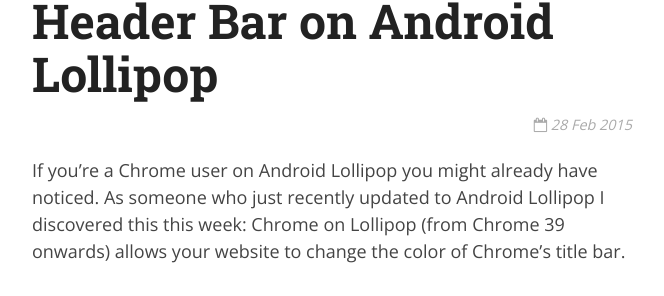
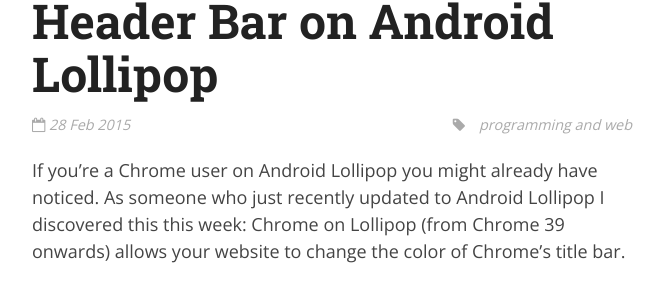
Before and after one commit to hamvocke/hamvocke.github.io, a Jekyll site: the page built from _posts/2015-02-28-colorful-header-bar-chrome-android.md, in a window 1280 px wide. Shown: the part 243-539 px from the top of the page, without its empty margins (308-972 px from the left). Built offline with Jekyll 4.4.1, drawn with Linux system fonts in a browser that asks for light colours; nearby versions of some CDN libraries; comment, search, counter and statistics services are not loaded; some of the changed text lies outside the part shown.

Commit message:
add author section to blog posts, move tags up

```diff
--- a/_layouts/post.html
+++ b/_layouts/post.html
@@ -1,21 +1,56 @@
 ---
 layout: default
 ---
+
 <h1 class="post-title">{{ page.title }}</h1>
-<span class="post-date"><i class="fa fa-calendar-o"></i> {{ page.date | date_to_string }}</span>
+<div class="tags">
+  <i class="fa fa-tag"></i>
+  {{ page.tags | array_to_sentence_string }}
+</div>
+<span class="post-date">
+  <i class="fa fa-calendar-o"></i> {{ page.date | date_to_string }}
+</span>
+
 
 <div class="post">
   {{ content }}
 </div>
 
-<div class="tags">
-	<i class="fa fa-tag"></i>
-	{{ page.tags | array_to_sentence_string }}
+<div class="author media">
+  <div class="media-left">
+    <a href="#">
+      <img src="/assets/img/ham.jpg" class="media-object img-circle">
+    </a>
+  </div>
+  <div class="media-body">
+    <h4 class="media-heading">Ham Vocke</h4>
+    <p class="lead">
+      is a software developer and consultant at <a href="https://www.thoughtworks.com/">ThoughtWorks</a>. He helps teams deliver software and shares his excitement about learning new things. If he's not writing code he's probably annoying others with his stupid jokes.</a>
+    <div class="contact">
+      <div class="icons">
+        <a href="mailto:ham@hamvocke.com">
+          <i class="fa fa-envelope-o"></i>
+        </a> &nbsp;
+        <a href="https://github.com/hamvocke">
+          <i class="fa fa-github"></i>
+        </a> &nbsp;
+        <a href="https://twitter.com/hamvocke">
+          <i class="fa fa-twitter"></i>
+        </a> &nbsp;
+        <a href="https://www.xing.com/profile/Hermann_Vocke">
+          <i class="fa fa-xing"></i>
+        </a> &nbsp;
+        <a href="https://www.linkedin.com/in/hermannvocke/">
+          <i class="fa fa-linkedin"></i>
+        </a>
+      </div>
+    </div>
+  </div>
 </div>
 
     {% if page.comments %}
     <div class="comments">
-	<h1>Comments</h1>
+      <h2>Comments</h2>
       <div id="disqus_thread"></div>
     </div>
     <script type="text/javascript">
--- a/assets/css/hamvocke.css
+++ b/assets/css/hamvocke.css
@@ -173,9 +173,47 @@
     margin-bottom: 0.5em;
 }
 
+.author {
+    border-top: 1px solid #ddd;
+    border-bottom: 1px solid #ddd;
+    padding: 24px 0;
+    background: #fff;
+}
+
+.author h4 {
+    font-family: 'Roboto Slab', sans-serif;
+}
+
+.author .media-left {
+    vertical-align: middle;
+}
+
+.author img {
+    height: 80px;
+    width: 80px;
+    margin-right: 8px;
+}
+
+.author p.lead {
+    font-size: 0.9em;
+    margin-bottom: 0;
+}
+
+.author .contact {
+  padding-top: 12px;
+}
+
+.author .contact a:first-child {
+  padding-left: 0px;
+}
+
+.author .contact a {
+  padding: 12px;
+}
+
 .post-date {
     display: block;
-    text-align: right;
+    text-align: left;
     font-weight: 400;
     font-style: italic;
     font-size: 0.8em;
@@ -229,8 +267,13 @@
 }
 
 .tags {
+    text-align: right;
+    font-weight: 400;
+    font-style: italic;
+    font-size: 0.8em;
+    margin-bottom: 1.5em;
     color: #aaa;
-    font-size: 0.9em;
+    float: right;
 }
 
 .tags i {
@@ -270,22 +313,31 @@
 
 @media (max-width: 768px) {
     #text {
-	width: 100%;
+	    width: 100%;
     }
 
     #home .image {
-	margin-top: 40px;
+	    margin-top: 40px;
     }
 
     #home p.lead {
-	margin-bottom: 40px;
+	    margin-bottom: 40px;
     }
 
     h1.post-title {
-	font-size: 36px;
+	    font-size: 36px;
     }
 
     .page_number {
-	margin: 0 10px;
+	    margin: 0 10px;
     }
 }
+
+@media(min-width: 1440px) {
+    .author {
+    	position: fixed;
+    	bottom: 12px;
+    	left: 12px;
+    	width: 390px;
+    }
+}
--- a/blog/index.html
+++ b/blog/index.html
@@ -8,7 +8,7 @@
 	<div class="posts">
 		{% for post in paginator.posts %}
 		<h1><a href="{{ post.url }}">{{ post.title }}</a></h1>
-		<p class="author">
+		<p>
 			<span class="date">
 				<i class="fa fa-calendar-o"></i> {{ post.date | date_to_string }}
 			</span>
```
Lines whose indentation alone changed are shown as unchanged.
